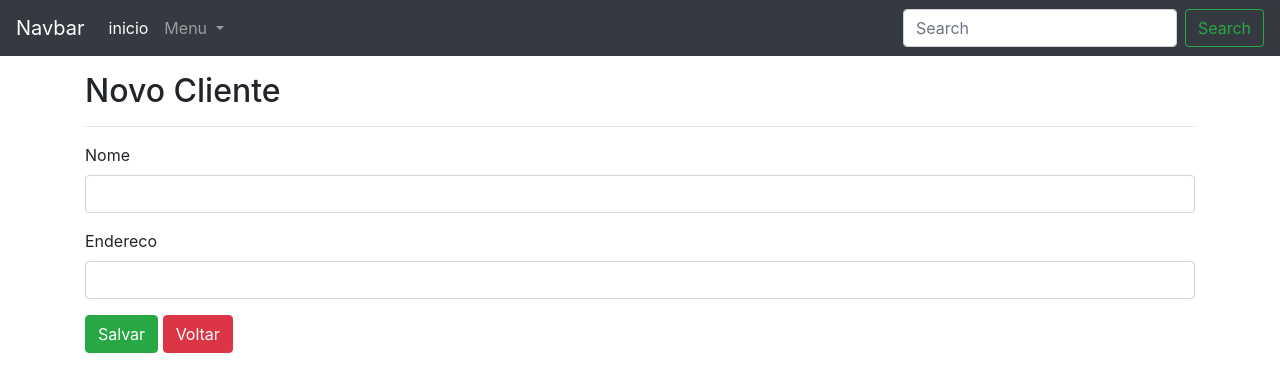
After one commit to wbsartori/vagas-web, a Django app: page /cliente/ in a window 1280 px wide. The commit adds this page. Shown: the top 392 px of the page. Run offline with Django 3.2, Linux system fonts and the light colour scheme; some libraries are stand-ins or nearby versions.

Commit message:
criado templates e forms cadastro de clientes e vagas"

```diff
--- a/app/app/settings.py
+++ b/app/app/settings.py
@@ -39,6 +39,7 @@ INSTALLED_APPS = [
     'django.contrib.sessions',
     'django.contrib.messages',
     'django.contrib.staticfiles',
+    'crispy_forms',
     'inicio',
 ]
 
@@ -125,3 +126,5 @@ STATIC_URL = '/static/'
 STATICFILES_DIRS = [
     os.path.join(BASE_DIR, 'statics')
 ]
+
+CRISPY_TEMPLATE_PACK = 'bootstrap4'
--- /dev/null
+++ b/app/inicio/forms.py
@@ -0,0 +1,16 @@
+from django import forms
+
+from .models import *
+
+
+class ReservaForm(forms.ModelForm):
+
+    class Meta:
+        model = Reserva
+        fields = ('vaga','inicio','fim','status')
+
+class ClienteForm(forms.ModelForm):
+
+    class Meta:
+        model = Cliente
+        fields = ('nome','endereco')
--- a/app/inicio/models.py
+++ b/app/inicio/models.py
@@ -1,6 +1,11 @@
 from django.db import models
 
 # Create your models here.
+
+STATUS_CHOICES = [
+        ["T", "Livre"],
+        ["F", "Ocupado"]
+    ]
 
 class Carro(models.Model):
     modelo      = models.CharField(max_length=50, blank=True)
@@ -13,7 +18,7 @@ class Reserva(models.Model):
     vaga    = models.CharField(max_length=10, blank=True)
     inicio  = models.CharField(max_length=10, blank=True)
     fim     = models.CharField(max_length=10, blank=True)
-    status  = models.CharField(max_length=2, blank=True)
+    status  = models.CharField(max_length=1, choices=STATUS_CHOICES)
 
 
 class Cliente(models.Model):
--- /dev/null
+++ b/app/inicio/templates/add_cliente.html
@@ -0,0 +1,16 @@
+{% extends 'layout.html' %}
+{% load crispy_forms_tags %}
+{% load static %}
+
+
+{% block content %}
+<h2 class="mt-3">Novo Cliente</h2>
+
+<hr>
+    <form method="POST" class="post-form">{% csrf_token %}
+        {{ form | crispy }}
+
+        <button type="submit" class="btn btn-success">Salvar</button>
+        <a href="{% url 'inicio' %}" class="btn btn-danger">Voltar</a>
+    </form>
+{% endblock  %}
--- a/app/inicio/urls.py
+++ b/app/inicio/urls.py
@@ -2,5 +2,7 @@ from django.urls import path
 from .views import *
 
 urlpatterns = [
-    path('', inicio, name='login'),
+    path('', inicio, name='inicio'),
+    path('nova/', post_nova_reserva, name='nova'),
+    path('cliente/', post_novo_cliente, name='cliente'),
 ]
--- a/app/inicio/views.py
+++ b/app/inicio/views.py
@@ -1,5 +1,7 @@
 from django.shortcuts import render
+from django.shortcuts import redirect
 from .models import *
+from .forms import *
 
 # Create your views here.
 
@@ -11,3 +13,25 @@ def inicio(request):
                                     'status')
 
     return render(request, 'inicio.html', {'reserva' : reserva})
+
+
+def post_nova_reserva(request):
+    if request.method == "POST":
+        form = ReservaForm(request.POST)
+        if form.is_valid():
+            form.save()
+            return redirect('inicio')
+    else:
+        form = ReservaForm
+    return render(request, 'add_reserva.html', {'form':form})
+
+
+def post_novo_cliente(request):
+    if request.method == "POST":
+        form = ClienteForm(request.POST)
+        if form.is_valid():
+            form.save()
+            return redirect('inicio')
+    else:
+        form = ClienteForm
+    return render(request, 'add_cliente.html', {'form':form})
--- a/app/templates/layout.html
+++ b/app/templates/layout.html
@@ -13,15 +13,35 @@
 </head>
 
 <body>
-    <nav class="navbar navbar-expand-lg " id="navbar-black">
+    <nav class="navbar navbar-expand-lg navbar-dark bg-dark">
         <a class="navbar-brand" href="#">Navbar</a>
-        <button class="navbar-toggler" type="button" data-toggle="collapse" data-target="#navbarSupportedContent"
-            aria-controls="navbarSupportedContent" aria-expanded="false" aria-label="Toggle navigation">
-            <span class="navbar-toggler-icon"></span>
+        <button class="navbar-toggler" type="button" data-toggle="collapse" data-target="#navbarSupportedContent" aria-controls="navbarSupportedContent" aria-expanded="false" aria-label="Toggle navigation">
+          <span class="navbar-toggler-icon"></span>
         </button>
 
-
-    </nav>
+        <div class="collapse navbar-collapse" id="navbarSupportedContent">
+          <ul class="navbar-nav mr-auto">
+            <li class="nav-item active">
+              <a class="nav-link" href="{% url 'inicio' %}">inicio <span class="sr-only">(current)</span></a>
+            </li>
+            <li class="nav-item dropdown">
+              <a class="nav-link dropdown-toggle" href="#" id="navbarDropdown" role="button" data-toggle="dropdown" aria-haspopup="true" aria-expanded="false">
+                Menu
+              </a>
+              <div class="dropdown-menu" aria-labelledby="navbarDropdown">
+                <a class="dropdown-item" href="{% url 'nova' %}">Cadastro de Vagas</a>
+                <a class="dropdown-item" href="{% url 'cliente'%}">Cadastro de Cliente</a>
+                <div class="dropdown-divider"></div>
+                <a class="dropdown-item" href="#">Reservar</a>
+              </div>
+            </li>
+          </ul>
+          <form class="form-inline my-2 my-lg-0">
+            <input class="form-control mr-sm-2" type="search" placeholder="Search" aria-label="Search">
+            <button class="btn btn-outline-success my-2 my-sm-0" type="submit">Search</button>
+          </form>
+        </div>
+      </nav>
 
     <div class="container">
 
```
Also changed, not shown: app/inicio/templates/add_reserva.html (added, +16 -0 lines), app/inicio/templates/inicio.html (+3 -6 lines), app/inicio/migrations/0004_auto_20200819_2226.py (added).
